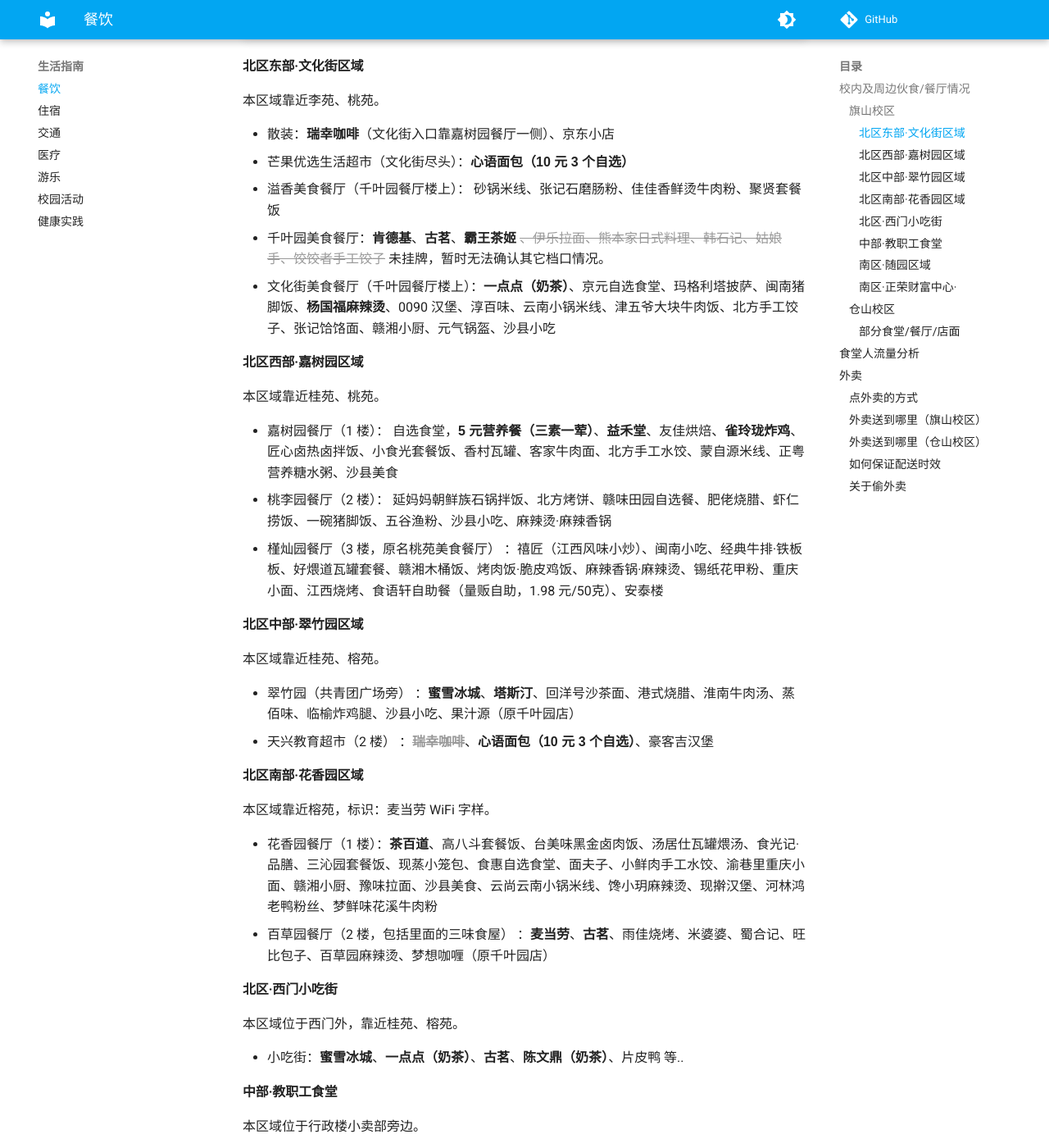
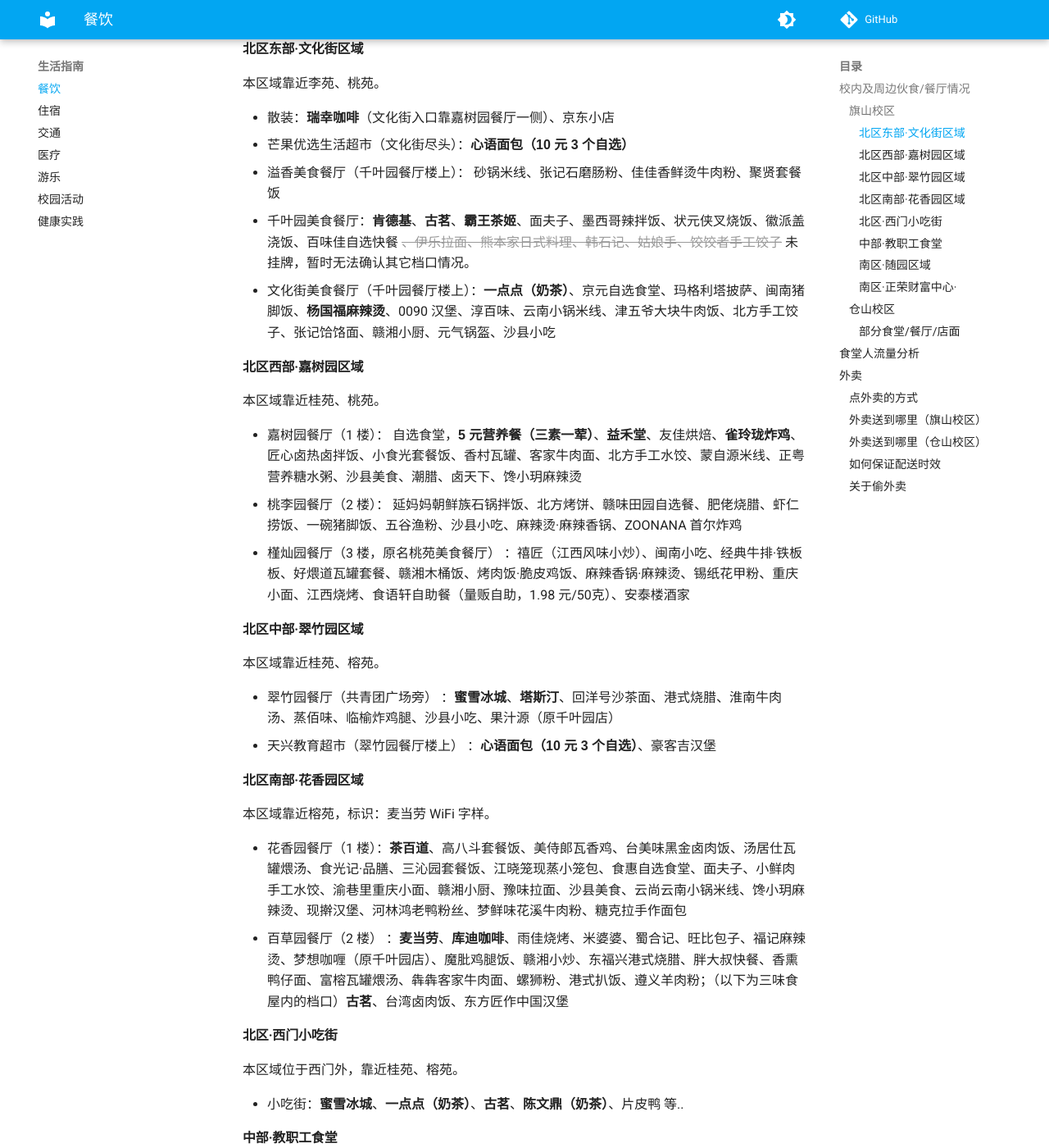
Before and after one commit to kanerty/FJNU-Wiki, an MkDocs documentation site: the page built from docs/live/eat.md, in a window 1280 px wide and 1400 px high, scrolled down 566 px. Shown: the whole window at 82% size. Built offline with MkDocs 1.6.1 and Material for MkDocs 9.7.7, drawn with Linux system fonts in a browser that asks for light colours; comment, search, counter and statistics services are not loaded; some of the changed text lies outside the part shown.

Commit message:
update(live\\eat\*): 更新食堂信息

```diff
--- a/docs/live/eat.md
+++ b/docs/live/eat.md
@@ -10,7 +10,7 @@
 ### 旗山校区
 
 !!! tip "提示"
-    2025 年 8 月 26 日注释：2025 年暑假旗山校区部分食堂更换了承包商、重新进行了装修，档口变动较多。以下信息中，花香园餐厅、千叶园餐厅、嘉树园餐厅、桃李园餐厅、桃苑美食餐厅、天兴教育超市的以 ~~划线~~ 标注的档口表示在装修前有、但不确定现在是否存在的档口。
+    2025 年 8 月 27 日注释：以下信息中，千叶园餐厅、溢香美食餐厅、桃李园餐厅、翠竹园餐厅、随园餐厅、展园餐厅的档口目录还不完整，等待后续完善。
 
 #### 北区东部·文化街区域
 
@@ -19,30 +19,30 @@
 - 散装：**瑞幸咖啡**（文化街入口靠嘉树园餐厅一侧）、京东小店
 - 芒果优选生活超市（文化街尽头）：**心语面包（10 元 3 个自选）**
 - 溢香美食餐厅（千叶园餐厅楼上）： 砂锅米线、张记石磨肠粉、佳佳香鲜烫牛肉粉、聚贤套餐饭
-- 千叶园美食餐厅：**肯德基**、**古茗**、**霸王茶姬** ~~、伊乐拉面、熊本家日式料理、韩石记、姑娘手、饺饺者手工饺子~~ 未挂牌，暂时无法确认其它档口情况。
+- 千叶园美食餐厅：**肯德基**、**古茗**、**霸王茶姬**、面夫子、墨西哥辣拌饭、状元侠叉烧饭、徽派盖浇饭、百味佳自选快餐 ~~、伊乐拉面、熊本家日式料理、韩石记、姑娘手、饺饺者手工饺子~~ 未挂牌，暂时无法确认其它档口情况。
 - 文化街美食餐厅（千叶园餐厅楼上）：**一点点（奶茶）**、京元自选食堂、玛格利塔披萨、闽南猪脚饭、**杨国福麻辣烫**、0090 汉堡、淳百味、云南小锅米线、津五爷大块牛肉饭、北方手工饺子、张记饸饹面、赣湘小厨、元气锅盔、沙县小吃
 
 #### 北区西部·嘉树园区域
 
 本区域靠近桂苑、桃苑。
 
-- 嘉树园餐厅（1 楼）： 自选食堂，**5 元营养餐（三素一荤）**、**益禾堂**、友佳烘焙、**雀玲珑炸鸡**、匠心卤热卤拌饭、小食光套餐饭、香村瓦罐、客家牛肉面、北方手工水饺、蒙自源米线、正粤营养糖水粥、沙县美食
-- 桃李园餐厅（2 楼）： 延妈妈朝鲜族石锅拌饭、北方烤饼、赣味田园自选餐、肥佬烧腊、虾仁捞饭、一碗猪脚饭、五谷渔粉、沙县小吃、麻辣烫·麻辣香锅
-- 槿灿园餐厅（3 楼，原名桃苑美食餐厅） ：禧匠（江西风味小炒）、闽南小吃、经典牛排·铁板板、好煨道瓦罐套餐、赣湘木桶饭、烤肉饭·脆皮鸡饭、麻辣香锅·麻辣烫、锡纸花甲粉、重庆小面、江西烧烤、食语轩自助餐（量贩自助，1.98 元/50克）、安泰楼
+- 嘉树园餐厅（1 楼）： 自选食堂，**5 元营养餐（三素一荤）**、**益禾堂**、友佳烘焙、**雀玲珑炸鸡**、匠心卤热卤拌饭、小食光套餐饭、香村瓦罐、客家牛肉面、北方手工水饺、蒙自源米线、正粤营养糖水粥、沙县美食、潮腊、卤天下、馋小玥麻辣烫
+- 桃李园餐厅（2 楼）： 延妈妈朝鲜族石锅拌饭、北方烤饼、赣味田园自选餐、肥佬烧腊、虾仁捞饭、一碗猪脚饭、五谷渔粉、沙县小吃、麻辣烫·麻辣香锅、ZOONANA 首尔炸鸡
+- 槿灿园餐厅（3 楼，原名桃苑美食餐厅） ：禧匠（江西风味小炒）、闽南小吃、经典牛排·铁板板、好煨道瓦罐套餐、赣湘木桶饭、烤肉饭·脆皮鸡饭、麻辣香锅·麻辣烫、锡纸花甲粉、重庆小面、江西烧烤、食语轩自助餐（量贩自助，1.98 元/50克）、安泰楼酒家
 
 #### 北区中部·翠竹园区域
 
 本区域靠近桂苑、榕苑。
 
-- 翠竹园（共青团广场旁） ：**蜜雪冰城**、**塔斯汀**、回洋号沙茶面、港式烧腊、淮南牛肉汤、蒸佰味、临榆炸鸡腿、沙县小吃、果汁源（原千叶园店）
-- 天兴教育超市（2 楼） ：~~**瑞幸咖啡**~~、**心语面包（10 元 3 个自选）**、豪客吉汉堡
+- 翠竹园餐厅（共青团广场旁） ：**蜜雪冰城**、**塔斯汀**、回洋号沙茶面、港式烧腊、淮南牛肉汤、蒸佰味、临榆炸鸡腿、沙县小吃、果汁源（原千叶园店）
+- 天兴教育超市（翠竹园餐厅楼上） ：**心语面包（10 元 3 个自选）**、豪客吉汉堡
 
 #### 北区南部·花香园区域
 
 本区域靠近榕苑，标识：麦当劳 WiFi 字样。
 
-- 花香园餐厅（1 楼）：**茶百道**、高八斗套餐饭、台美味黑金卤肉饭、汤居仕瓦罐煨汤、食光记·品膳、三沁园套餐饭、现蒸小笼包、食惠自选食堂、面夫子、小鲜肉手工水饺、渝巷里重庆小面、赣湘小厨、豫味拉面、沙县美食、云尚云南小锅米线、馋小玥麻辣烫、现擀汉堡、河林鸿老鸭粉丝、梦鲜味花溪牛肉粉
-- 百草园餐厅（2 楼，包括里面的三味食屋） ：**麦当劳**、**古茗**、雨佳烧烤、米婆婆、蜀合记、旺比包子、百草园麻辣烫、梦想咖喱（原千叶园店）
+- 花香园餐厅（1 楼）：**茶百道**、高八斗套餐饭、美侍郎瓦香鸡、台美味黑金卤肉饭、汤居仕瓦罐煨汤、食光记·品膳、三沁园套餐饭、江晓笼现蒸小笼包、食惠自选食堂、面夫子、小鲜肉手工水饺、渝巷里重庆小面、赣湘小厨、豫味拉面、沙县美食、云尚云南小锅米线、馋小玥麻辣烫、现擀汉堡、河林鸿老鸭粉丝、梦鲜味花溪牛肉粉、糖克拉手作面包
+- 百草园餐厅（2 楼） ：**麦当劳**、**库迪咖啡**、雨佳烧烤、米婆婆、蜀合记、旺比包子、福记麻辣烫、梦想咖喱（原千叶园店）、魔肶鸡腿饭、赣湘小炒、东福兴港式烧腊、胖大叔快餐、香熏鸭仔面、富榕瓦罐煨汤、犇犇客家牛肉面、螺狮粉、港式扒饭、遵义羊肉粉；（以下为三味食屋内的档口）**古茗**、台湾卤肉饭、东方匠作中国汉堡
 
 #### 北区·西门小吃街
 
```
